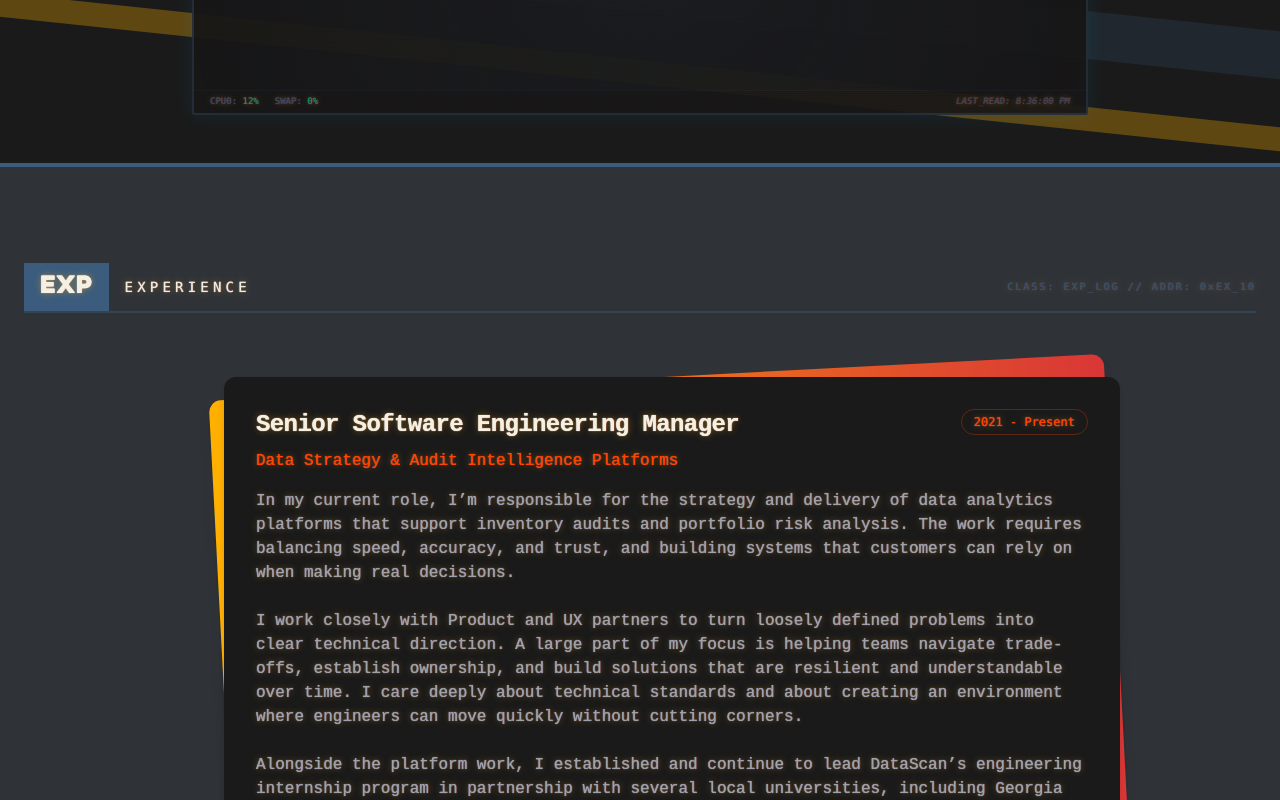
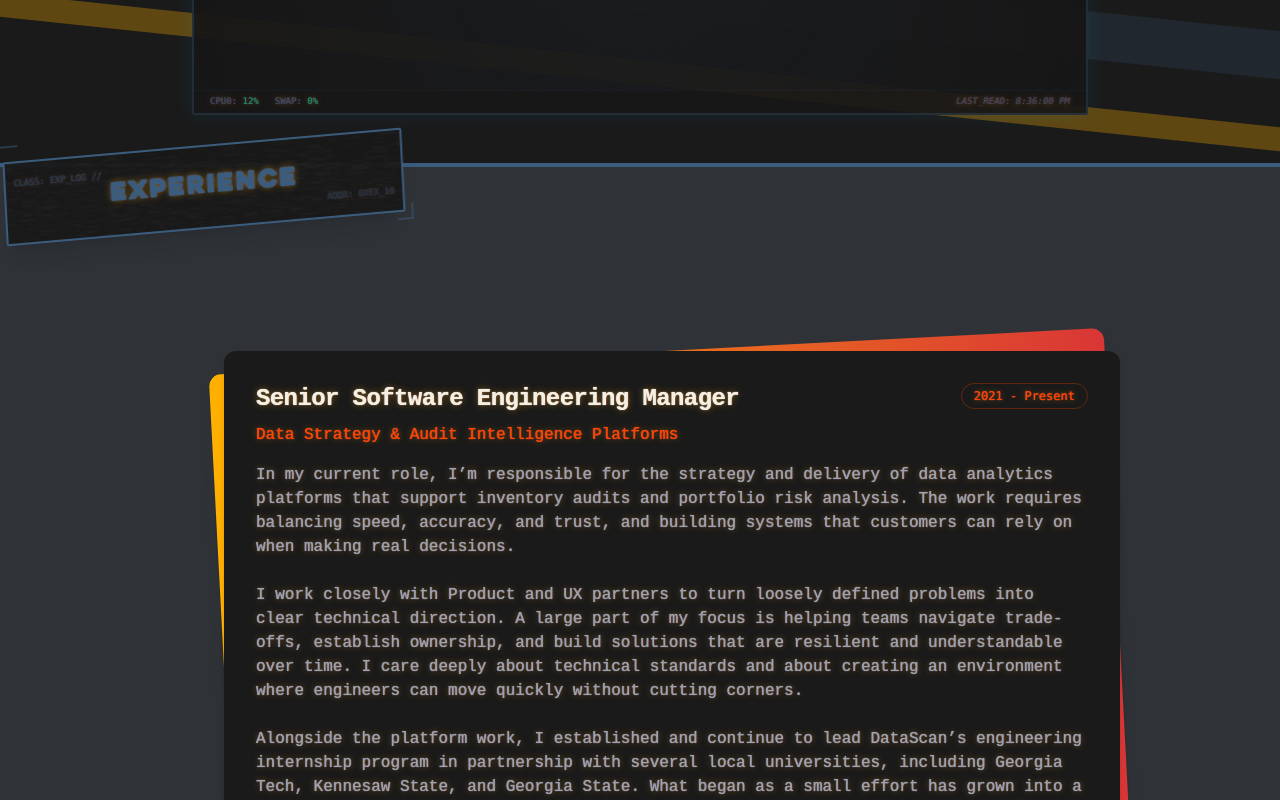
Before and after one commit to mtgibbs/mtgibbs.xyz, a Next.js app: page / in a window 1280 px wide. Shown: the part 1360-2160 px from the top of the page. Built offline with nearby package versions, Linux system fonts and the light colour scheme; no server answers; some icons are missing.

Commit message:
Revert "feat(sections): HAL mnemonic panel headers replace rotated glitch plates"
This reverts commit 4936216984daedc763804b7a508a38724cf4f3c9.

```diff
--- a/components/section-title/section-title.tsx
+++ b/components/section-title/section-title.tsx
@@ -3,70 +3,86 @@ import cn from 'classnames';
 
 interface SectionTitleProps {
     title: string;
-    mnemonic?: string;
     color?: 'orange' | 'blue' | 'green' | 'amber' | 'red';
     classKey?: string;
 }
 
 const COLORS = {
     orange: {
-        tile: 'bg-signal-orange text-magnetic-black',
-        rule: 'border-signal-orange/40',
-        deco: 'text-signal-orange/70'
+        border: 'border-signal-orange',
+        text: 'text-signal-orange',
+        shadow: 'shadow-signal-orange/20',
+        bg: 'bg-signal-orange/10'
     },
     blue: {
-        tile: 'bg-chrome-blue text-faded-cardboard',
-        rule: 'border-chrome-blue/40',
-        deco: 'text-chrome-blue'
+        border: 'border-chrome-blue',
+        text: 'text-chrome-blue',
+        shadow: 'shadow-chrome-blue/20',
+        bg: 'bg-chrome-blue/10'
     },
     green: {
-        tile: 'bg-emerald-500 text-magnetic-black',
-        rule: 'border-emerald-500/40',
-        deco: 'text-emerald-500/70'
+        border: 'border-emerald-500',
+        text: 'text-emerald-500',
+        shadow: 'shadow-emerald-500/20',
+        bg: 'bg-emerald-500/10'
     },
     amber: {
-        tile: 'bg-phosphor-amber text-magnetic-black',
-        rule: 'border-phosphor-amber/40',
-        deco: 'text-phosphor-amber/70'
+        border: 'border-phosphor-amber',
+        text: 'text-phosphor-amber',
+        shadow: 'shadow-phosphor-amber/20',
+        bg: 'bg-phosphor-amber/10'
     },
     red: {
-        tile: 'bg-tracking-red text-faded-cardboard',
-        rule: 'border-tracking-red/40',
-        deco: 'text-tracking-red/80'
+        border: 'border-tracking-red',
+        text: 'text-tracking-red',
+        shadow: 'shadow-tracking-red/20',
+        bg: 'bg-tracking-red/10'
     }
 };
 
-// HAL panel header (DESIGN.md §3): flat mnemonic tile + tracked mono name
-// on a hairline rule. Tight and aligned — no rotation, no collage angles.
-const SectionTitle = ({ title, mnemonic, color = 'orange', classKey = 'MK_II' }: SectionTitleProps): React.ReactNode => {
+const SectionTitle = ({ title, color = 'orange', classKey = 'MK_II' }: SectionTitleProps): React.ReactNode => {
     const theme = COLORS[color];
-    const mn = (mnemonic || title.substring(0, 3)).toUpperCase();
     const techId = `0x${title.substring(0, 2).toUpperCase()}_${title.length}`;
 
     return (
-        <div className="w-full max-w-7xl mx-auto px-4 sm:px-6">
-            <div className={cn(
-                "flex items-stretch border-b-2 hover:animate-panel-sync motion-reduce:animate-none",
-                theme.rule
+        <div className={cn(
+            "relative w-full sm:w-auto -mt-28 sm:-mt-32 sm:-ml-4 transform -skew-y-2 sm:-rotate-3 z-20 group inline-block top-[-85px] sm:top-[-50px]"
+        )}>
+            {/* Decorative 'Connection' Line (Top Left) */}
+            <div className={cn("absolute -top-4 -left-4 w-8 h-8 border-l-2 border-t-2 opacity-50 transition-all group-hover:w-full group-hover:h-full group-hover:opacity-100 duration-500", theme.border)} />
+
+            <h2 className={cn(
+                "relative text-xl md:text-2xl font-bold bg-magnetic-black bg-opacity-95 backdrop-blur-sm",
+                "px-8 py-4 sm:px-12 sm:py-6",
+                "min-w-[280px] sm:min-w-[400px]", // Enforce consistent width
+                "border-y-2 sm:border-2",
+                theme.border,
+                theme.text,
+                "text-center tracking-widest uppercase shadow-xl hover:shadow-2xl transition-all duration-300",
+                "heavitas overflow-hidden sm:rounded-sm"
             )}>
-                <h2 className="flex items-stretch m-0">
-                    <span className={cn(
-                        "heavitas text-xl md:text-2xl px-4 py-2 tracking-wide select-none",
-                        theme.tile
-                    )} aria-hidden="true">
-                        {mn}
-                    </span>
-                    <span className="self-center px-4 font-mono text-xs md:text-sm tracking-[0.3em] uppercase text-faded-cardboard/90">
-                        {title}
-                    </span>
-                </h2>
-                <span className={cn(
-                    "ml-auto self-center font-mono text-[9px] md:text-[10px] tracking-[0.2em] opacity-70 whitespace-nowrap",
-                    theme.deco
-                )} aria-hidden="true">
-                    CLASS: {classKey} // ADDR: {techId}
+                {/* Internal Scanline Texture */}
+                <div className="absolute inset-0 opacity-10 pointer-events-none bg-[url('/vhs_static.gif')] mix-blend-overlay"></div>
+                <div className={cn("absolute inset-0 opacity-0 group-hover:opacity-20 transition-opacity duration-300", theme.bg)}></div>
+
+                {/* Glitch Title */}
+                <span className="glitch inline-block relative z-10 drop-shadow-md" data-text={title}>
+                    {title}
                 </span>
-            </div>
+
+                {/* Tech Deco: Index Number */}
+                <span className="absolute top-1 left-2 text-[9px] font-mono opacity-50 font-normal tracking-tight">
+                    CLASS: {classKey} //
+                </span>
+
+                {/* Tech Deco: Hex Code */}
+                <span className="absolute bottom-1 right-2 text-[9px] font-mono opacity-40 font-normal tracking-tight">
+                    ADDR: {techId}
+                </span>
+            </h2>
+
+            {/* Decorative 'Bracket' (Bottom Right) */}
+            <div className={cn("absolute -bottom-2 -right-2 w-4 h-4 border-r-2 border-b-2 opacity-50 transition-all group-hover:opacity-100", theme.border)} />
         </div>
     );
 }
--- a/components/system-anomalies/system-anomalies.tsx
+++ b/components/system-anomalies/system-anomalies.tsx
@@ -11,10 +11,10 @@ const SystemAnomalies = () => {
         <div className="w-full">
             {/* Header Area with Title and Action Button */}
             <div className="relative mb-12 z-20">
-                <SectionTitle title="Field Reports" mnemonic="FLD" color="red" classKey="FLD_REP" />
+                <SectionTitle title="FIELD_REPORTS" color="red" classKey="FLD_REP" />
 
-                {/* Toggle Button - hangs below the panel rule, right-aligned */}
-                <div className="absolute -bottom-14 right-4 sm:right-6 z-30">
+                {/* Toggle Button - Absolutely positioned relative to the section width */}
+                <div className="absolute top-0 right-4 sm:right-0 sm:top-4 z-30">
                     <button
                         onClick={() => setAreAllExpanded(!areAllExpanded)}
                         className="text-xs font-bold font-mono text-tracking-red hover:text-white uppercase tracking-widest flex items-center gap-2 transition-colors focus:outline-none border border-tracking-red hover:border-white px-4 py-2 bg-black bg-opacity-80 backdrop-blur-sm shadow-lg hover:shadow-tracking-red/20"
--- a/pages/index.tsx
+++ b/pages/index.tsx
@@ -110,8 +110,8 @@ const Home: NextPage<HomeProps> = ({ pinnedProjects, repoCatalog }) => {
 
         <section className="relative z-10 w-full h-full px-0 py-24 pb-16 bg-static-grey border-t-4 border-chrome-blue">
           {/* Section Title - Decoupled from content centering to maintain standard left alignment */}
-          <div className="mb-12 lg:mb-16">
-            <SectionTitle title='Experience' mnemonic="EXP" color="blue" classKey="EXP_LOG"></SectionTitle>
+          <div className="px-0 sm:px-5 mb-12 lg:mb-16">
+            <SectionTitle title='Experience' color="blue" classKey="EXP_LOG"></SectionTitle>
           </div>
 
           {/* Responsive Content Container: Full width on mobile, centered/constrained on desktop */}
@@ -122,8 +122,8 @@ const Home: NextPage<HomeProps> = ({ pinnedProjects, repoCatalog }) => {
 
         <section className="relative z-10 w-full h-full px-0 sm:px-5 py-24 pb-16 bg-magnetic-black border-t-4 border-signal-orange">
           <div className="absolute inset-0 bg-vhs-stripes pointer-events-none z-0 mix-blend-overlay opacity-30"></div>
-          <div className="relative z-10 mb-12">
-            <SectionTitle title='Projects' mnemonic="PRJ" color="orange" classKey="PROJ_DB"></SectionTitle>
+          <div className="relative z-10">
+            <SectionTitle title='Projects' color="orange" classKey="PROJ_DB"></SectionTitle>
           </div>
           <div className="container mx-auto px-4 relative z-10">
             <ProjectDeck projects={displayProjects} catalog={repoCatalog} />
@@ -136,8 +136,8 @@ const Home: NextPage<HomeProps> = ({ pinnedProjects, repoCatalog }) => {
         </section>
 
         <section className="relative z-10 w-full h-full px-0 sm:px-5 py-24 pb-16 bg-static-grey border-t-4 border-chrome-blue">
-          <div className="mb-12">
-            <SectionTitle title='Technologies' mnemonic="SYS" color="blue" classKey="TECH_SYS"></SectionTitle>
+          <div>
+            <SectionTitle title='Technologies' color="blue" classKey="TECH_SYS"></SectionTitle>
           </div>
           <DevIconList icons={ICON_OPTIONS}></DevIconList>
         </section>
--- a/tailwind.config.js
+++ b/tailwind.config.js
@@ -25,7 +25,6 @@ module.exports = {
         'pulse-fast': 'pulse 1s cubic-bezier(0.4, 0, 0.6, 1) infinite',
         'scanline': 'scanline 10s linear infinite',
         'cursor': 'cursor 1s step-end infinite',
-        'panel-sync': 'panelSync 0.18s steps(2) 1',
       },
       keyframes: {
         glitch: {
@@ -41,9 +40,6 @@ module.exports = {
           '0%, 100%': { opacity: 1 },
           '50%': { opacity: 0 },
         },
-        panelSync: {
-          '50%': { transform: 'translateY(2px)', opacity: '0.7' },
-        },
       },
     },
   },
```
